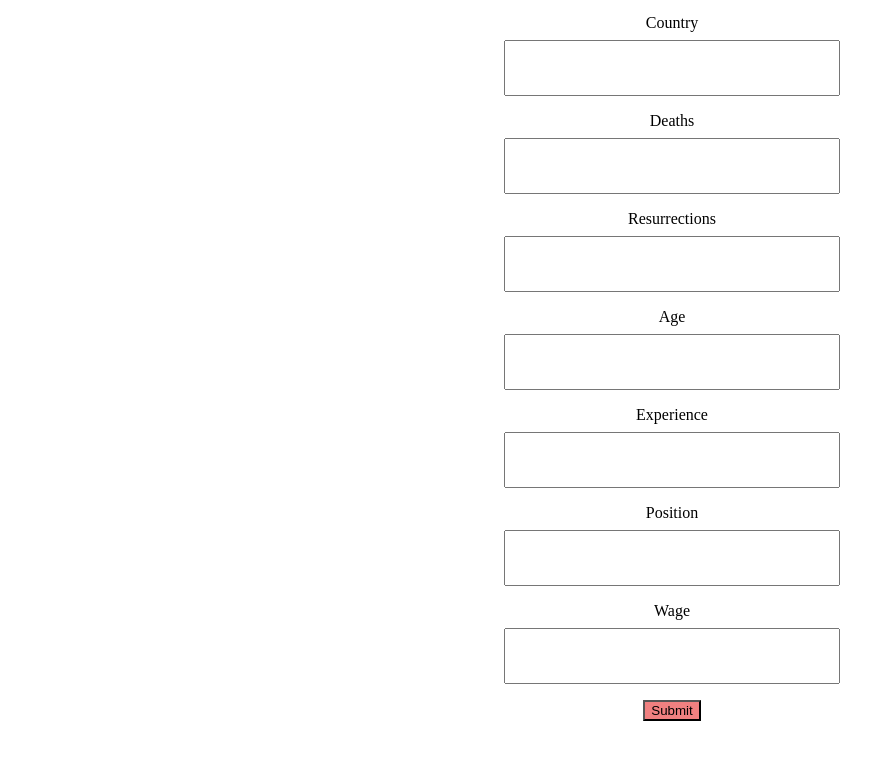
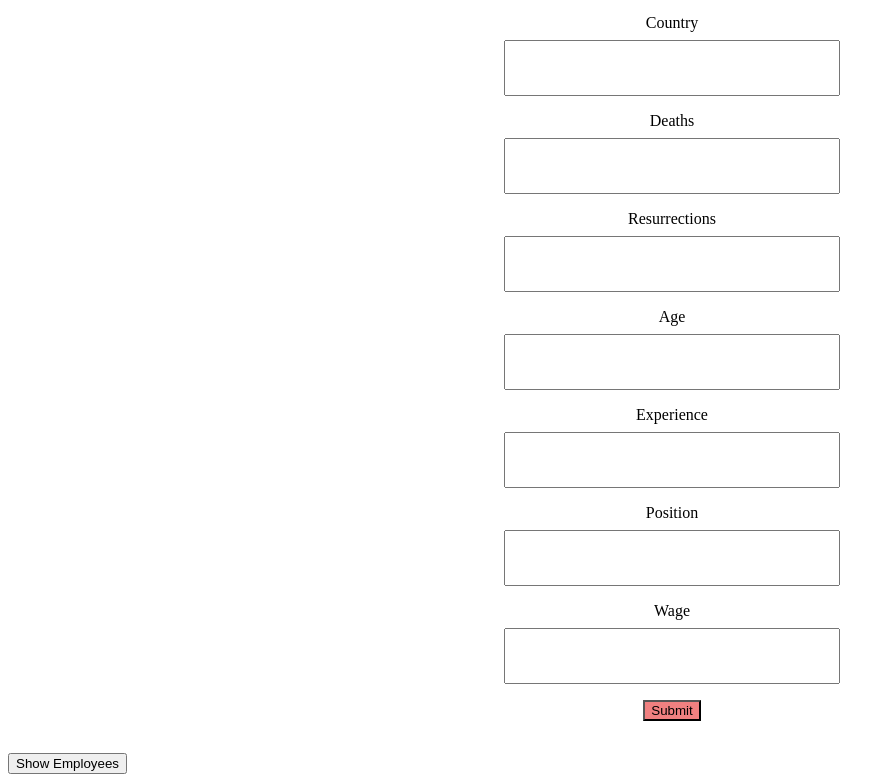
Before and after one commit to DeanDal1000/HR-CrudApplication, a React (Create React App) app in the folder client/: page / in a window 1280 px wide. Shown: the part 222-1004 px from the top of the page, without its empty margins (0-895 px from the left). Before the commit the page ends 983 px from the top, so only its background shows below. Built offline with nearby package versions, Linux system fonts and the light colour scheme.

Commit message:
Added Button

```diff
--- a/client/src/App.js
+++ b/client/src/App.js
@@ -79,6 +79,9 @@ function App() {
           <input type="text" />
           <button onClick={addEmployee}>Submit</button>
         </Layout>
+        <div className="buttonContainer">
+          <button onClick={addEmployee}>Show Employees</button>
+        </div>
       </Container>
     </div>
   );
```
